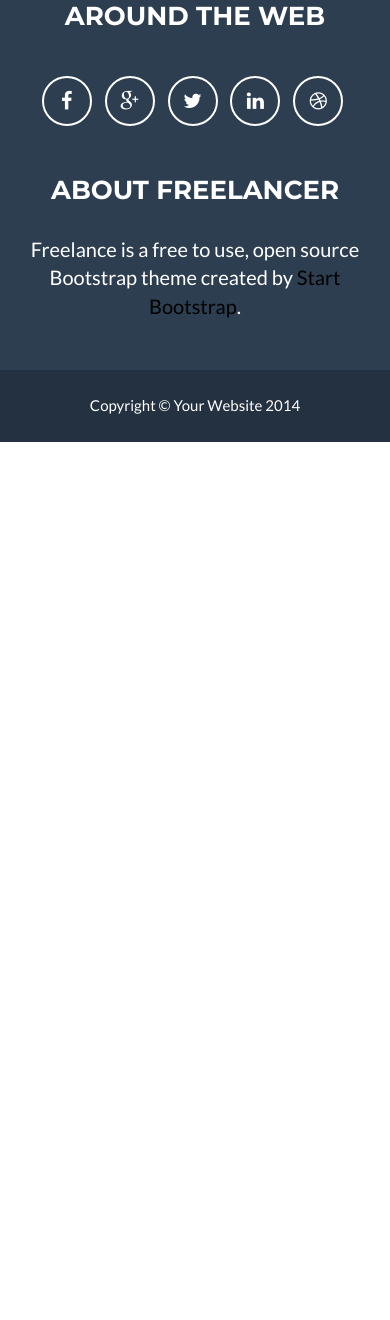
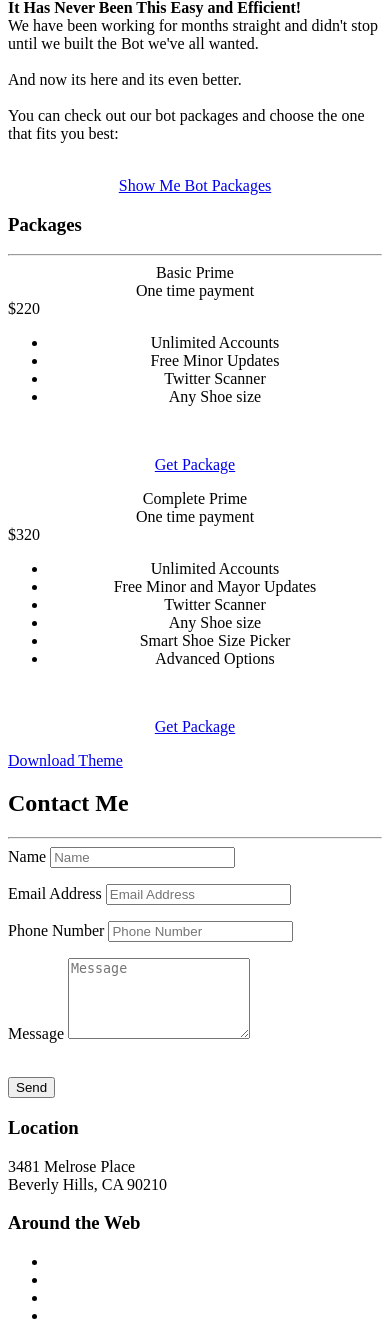
Before and after one commit to christianf21/metabuy-web, a CakePHP app: the page made by app/View/Pages/home.ctp in a window 390 px wide; the page is wider, and only the part inside the window is pictured. Shown: the part 4144-5464 px from the top of that part. Before the commit the page ends 4586 px from the top of that part, so only its background shows below. Run offline with PHP 8.4 and a stand-in for CakePHP, Linux system fonts and the light colour scheme; the template is opened without the code that fills it, so the values that code supplies are empty; some libraries are stand-ins or nearby versions; grey boxes are pictures that could not be loaded.

Commit message:
Added text and new styles

```diff
--- a/app/View/Elements/navbar.ctp
+++ b/app/View/Elements/navbar.ctp
@@ -9,7 +9,10 @@
                     <span class="icon-bar"></span>
                     <span class="icon-bar"></span>
                 </button>
-                <a class="navbar-brand" href="#page-top">prime <span style="color:black;">nikebot</span></a>
+                <a class="navbar-brand" href="#page-top">
+                    prime
+                    <span style="color:black;">nikebot</span>
+                    <span class="label label-default" id="new-label">New</span></a>
             </div>
 
             <!-- Collect the nav links, forms, and other content for toggling -->
--- a/app/View/Pages/home.ctp
+++ b/app/View/Pages/home.ctp
@@ -1,35 +1,5 @@
 <!DOCTYPE html>
 <html lang="en">
-
-<head>
-
-    <meta charset="utf-8">
-    <meta http-equiv="X-UA-Compatible" content="IE=edge">
-    <meta name="viewport" content="width=device-width, initial-scale=1">
-    <meta name="description" content="">
-    <meta name="author" content="">
-
-    <title>Freelancer - Start Bootstrap Theme</title>
-
-    <!-- Bootstrap Core CSS - Uses Bootswatch Flatly Theme: http://bootswatch.com/flatly/ -->
-    <link href="css/bootstrap.min.css" rel="stylesheet">
-
-    <!-- Custom CSS -->
-    <link href="css/freelancer.css" rel="stylesheet">
-
-    <!-- Custom Fonts -->
-    <link href="font-awesome/css/font-awesome.min.css" rel="stylesheet" type="text/css">
-    <link href="http://fonts.googleapis.com/css?family=Montserrat:400,700" rel="stylesheet" type="text/css">
-    <link href="http://fonts.googleapis.com/css?family=Lato:400,700,400italic,700italic" rel="stylesheet" type="text/css">
-
-    <!-- HTML5 Shim and Respond.js IE8 support of HTML5 elements and media queries -->
-    <!-- WARNING: Respond.js doesn't work if you view the page via file:// -->
-    <!--[if lt IE 9]>
-        <script src="https://oss.maxcdn.com/libs/html5shiv/3.7.0/html5shiv.js"></script>
-        <script src="https://oss.maxcdn.com/libs/respond.js/1.4.2/respond.min.js"></script>
-    <![endif]-->
-
-</head>
 
 <body id="page-top" class="index">
 
@@ -44,8 +14,8 @@
                     <div class="intro-text">
                         <span class="name">All the best in one</span>
                         <hr class="star-light">
-                        <span class="skills">We're not the first bot, but we sure are the first to gather all the best features from other bots, <br />
-                                            we took out the unnecesesary ones, made it smarter and we grouped them all into one:<br /> easy to use, sleek looking, cross-platform and efficient bot.</span>
+                        <span class="skills">We're not the first, but we've been studying how people use bots and gathered the best features, <br />
+                                            took out the unnecesesary ones, made it smarter and we grouped them all into one:<br /> easy to use, sleek looking, cross-platform and efficient bot.</span>
                     </div>
                 </div>
             </div>
@@ -57,72 +27,89 @@
         <div class="container">
             <div class="row">
                 <div class="col-lg-12 text-center">
-                    <h2>Why Prime Bot</h2>
+                    <h3 style="font-size:32px;"><span style="color:rgb(0, 148, 213);">Why Choose:</span> Prime NikeBot</h3>
                     <hr class="star-primary">
                 </div>
             </div>
             <div class="row">
+                <div class="col-sm-4">
+
+                    <table class="table table-hover features-table">
+                        <tbody>
+                            <tr>
+                                <td class="icon-td"><img class="check-icon" src="<?php echo $this->base."/img/check.png" ?>"></td>
+                                <td>Unlimited Accounts</td>
+                            </tr>
+                            <tr>
+                                <td class="icon-td"><img class="check-icon" src="<?php echo $this->base."/img/check.png" ?>"></td>
+                                <td>Countdown Support</td>
+                            </tr>
+                            <tr>
+                                <td class="icon-td"><img class="check-icon" src="<?php echo $this->base."/img/check.png" ?>"></td>
+                                <td>Any Size Support</td>
+                            </tr>
+                            <tr>
+                                <td class="icon-td"><img class="check-icon" src="<?php echo $this->base."/img/check.png" ?>"></td>
+                                <td>Very Easy to Use (No Setup Required)</td>
+                            </tr>
+                            <tr>
+                                <td class="icon-td"><img class="check-icon" src="<?php echo $this->base."/img/check.png" ?>"></td>
+                                <td>Multi-threaded</td>
+                            </tr>
+                            <tr>
+                                <td class="icon-td"><img class="check-icon" src="<?php echo $this->base."/img/check.png" ?>"></td>
+                                <td>Advanced tweeking options</td>
+                            </tr>
+                        </tbody>
+                    </table>
+
+                </div>
+
+                <div class="col-sm-4">
+                    <table class="table table-hover features-table">
+                        <tbody>
+                            <tr>
+                                <td class="icon-td"><img class="check-icon" src="<?php echo $this->base."/img/check.png" ?>"></td>
+                                <td>Free Updates Forever*</td>
+                            </tr>
+                            <tr>
+                                <td class="icon-td"><img class="check-icon" src="<?php echo $this->base."/img/check.png" ?>"></td>
+                                <td>Smart Shoesize Picker</td>
+                            </tr>
+                            <tr>
+                                <td class="icon-td"><img class="check-icon" src="<?php echo $this->base."/img/check.png" ?>"></td>
+                                <td>Cross-platform Support</td>
+                            </tr>
+                            <tr>
+                                <td class="icon-td"><img class="check-icon" src="<?php echo $this->base."/img/check.png" ?>"></td>
+                                <td>No twitter API request limits</td>
+                            </tr>
+                            <tr>
+                                <td class="icon-td"><img class="check-icon" src="<?php echo $this->base."/img/check.png" ?>"></td>
+                                <td>Profesionally programmed Bot</td>
+                            </tr>
+                            <tr>
+                                <td class="icon-td"><img class="check-icon" src="<?php echo $this->base."/img/check.png" ?>"></td>
+                                <td>Automatically checks for updates</td>
+                            </tr>
+                        </tbody>
+                    </table>
+                </div>
+
                 <div class="col-sm-4 portfolio-item">
-                    <a href="#portfolioModal1" class="portfolio-link" data-toggle="modal">
-                        <div class="caption">
-                            <div class="caption-content">
-                                <i class="fa">222</i>
+                        <div class="panel panel-success">
+                            <div class="panel-heading" style="font-weight: bold;">It Has Never Been This Easy and Efficient!</div>
+                            <div class="panel-body">
+                                We have been working for months straight and didn't stop until we built the Bot we've all wanted.<br /><br /> And now its here and its even better.
+                              <br /><br />
+                              You can check out our bot packages and choose the one that fits you best:<br /><br />
+                              <p style="text-align:center;">
+                                  <a href="#" class="btn btn-primary" id="why-button">Show Me Bot Packages</a>
+                              </p>
                             </div>
                         </div>
-                        <img src="img/portfolio/cabin.png" class="img-responsive" alt="">
-                    </a>
                 </div>
-                <div class="col-sm-4 portfolio-item">
-                    <a href="#portfolioModal2" class="portfolio-link" data-toggle="modal">
-                        <div class="caption">
-                            <div class="caption-content">
-                                <i class="fa fa-search-plus fa-3x"></i>
-                            </div>
-                        </div>
-                        <img src="img/portfolio/cake.png" class="img-responsive" alt="">
-                    </a>
-                </div>
-                <div class="col-sm-4 portfolio-item">
-                    <a href="#portfolioModal3" class="portfolio-link" data-toggle="modal">
-                        <div class="caption">
-                            <div class="caption-content">
-                                <i class="fa fa-search-plus fa-3x"></i>
-                            </div>
-                        </div>
-                        <img src="img/portfolio/circus.png" class="img-responsive" alt="">
-                    </a>
-                </div>
-                <div class="col-sm-4 portfolio-item">
-                    <a href="#portfolioModal4" class="portfolio-link" data-toggle="modal">
-                        <div class="caption">
-                            <div class="caption-content">
-                                <i class="fa fa-search-plus fa-3x"></i>
-                            </div>
-                        </div>
-                        <img src="img/portfolio/game.png" class="img-responsive" alt="">
-                    </a>
-                </div>
-                <div class="col-sm-4 portfolio-item">
-                    <a href="#portfolioModal5" class="portfolio-link" data-toggle="modal">
-                        <div class="caption">
-                            <div class="caption-content">
-                                <i class="fa fa-search-plus fa-3x"></i>
-                            </div>
-                        </div>
-                        <img src="img/portfolio/safe.png" class="img-responsive" alt="">
-                    </a>
-                </div>
-                <div class="col-sm-4 portfolio-item">
-                    <a href="#portfolioModal6" class="portfolio-link" data-toggle="modal">
-                        <div class="caption">
-                            <div class="caption-content">
-                                <i class="fa fa-search-plus fa-3x"></i>
-                            </div>
-                        </div>
-                        <img src="img/portfolio/submarine.png" class="img-responsive" alt="">
-                    </a>
-                </div>
-            </div>
+
         </div>
     </section>
 
@@ -131,23 +118,87 @@
         <div class="container">
             <div class="row">
                 <div class="col-lg-12 text-center">
-                    <h2>About</h2>
+                    <h3>Packages</h3>
                     <hr class="star-light">
                 </div>
             </div>
+
+
             <div class="row">
-                <div class="col-lg-4 col-lg-offset-2">
-                    <p>Freelancer is a free bootstrap theme created by Start Bootstrap. The download includes the complete source files including HTML, CSS, and JavaScript as well as optional LESS stylesheets for easy customization.</p>
+                <div class="col-lg-3 col-lg-offset-2">
+
+                    <div class="panel panel-default">
+
+                        <div class="panel-heading package-head" style="text-align: center;">
+                            Basic Prime
+                            <div class="package-info">
+                                One time payment
+                            </div>
+                        </div>
+
+                        <div class="panel-body" style="color:black;">
+                            <div class="package-price">
+                                $220
+                            </div>
+                        </div>
+
+                        <ul class="list-group" style="color:black;text-align: center;">
+                            <li class="list-group-item normal-row">Unlimited Accounts</li>
+                            <li class="list-group-item normal-row">Free Minor Updates</li>
+                            <li class="list-group-item normal-row">Twitter Scanner</li>
+                            <li class="list-group-item normal-row">Any Shoe size</li>
+                        </ul>
+                        <br />
+                        <p style="text-align:center;">
+                              <a href="#" class="btn btn-primary" id="why-button">Get Package</a>
+                        </p>
+                    </div>
+
                 </div>
-                <div class="col-lg-4">
-                    <p>Whether you're a student looking to showcase your work, a professional looking to attract clients, or a graphic artist looking to share your projects, this template is the perfect starting point!</p>
+
+                <div class="col-lg-3 col-lg-offset-2">
+
+                    <div class="panel panel-default">
+
+                        <div class="panel-heading package-head complete-prime" style="text-align: center;">
+                            Complete Prime
+                            <div class="package-info">
+                                One time payment
+                            </div>
+                        </div>
+
+                        <div class="panel-body" style="color:black;">
+                            <div class="package-price">
+                                $320
+                            </div>
+                        </div>
+
+                        <ul class="list-group" style="color:black;text-align: center;">
+                             <li class="list-group-item normal-row">Unlimited Accounts</li>
+                            <li class="list-group-item normal-row">Free Minor and Mayor Updates</li>
+                            <li class="list-group-item normal-row">Twitter Scanner</li>
+                            <li class="list-group-item normal-row">Any Shoe size</li>
+                            <li class="list-group-item normal-row">Smart Shoe Size Picker</li>
+                            <li class="list-group-item normal-row">Advanced Options</li>
+                        </ul>
+                        <br />
+                        <p style="text-align:center;">
+                              <a href="#" class="btn btn-primary" id="why-button">Get Package</a>
+                        </p>
+                    </div>
+
                 </div>
-                <div class="col-lg-8 col-lg-offset-2 text-center">
+
+
+
+                <div class="col-lg-3 col-lg-offset-2 text-center">
                     <a href="#" class="btn btn-lg btn-outline">
                         <i class="fa fa-download"></i> Download Theme
                     </a>
                 </div>
             </div>
+
+
         </div>
     </section>
 
--- a/app/webroot/css/freelancer.css
+++ b/app/webroot/css/freelancer.css
@@ -70,7 +70,7 @@ hr.star-light {
 
 hr.star-light:after {
     color: #fff;
-    background-color: #18bc9c;
+    background-color: #0094D5;
 }
 
 hr.star-primary {
@@ -106,12 +106,12 @@ header .intro-text .name {
     display: block;
     text-transform: uppercase;
     font-family: Montserrat,"Helvetica Neue",Helvetica,Arial,sans-serif;
-    font-size: 2em;
+    font-size: 18px;
     font-weight: 700;
 }
 
 header .intro-text .skills {
-    font-size: 1.25em;
+    font-size: 1em;
     font-weight: 300;
 }
 
@@ -122,11 +122,11 @@ header .intro-text .skills {
     }
 
     header .intro-text .name {
-        font-size: 4.75em;
+        font-size: 3.75em;
     }
 
     header .intro-text .skills {
-        font-size: 1.75em;
+        font-size: 21px;
     }
 }
 
@@ -178,7 +178,7 @@ header .intro-text .skills {
 }
 
 section {
-    padding: 100px 0;
+    padding: 52px 0;
 }
 
 section h2 {
@@ -188,7 +188,7 @@ section h2 {
 
 section.success {
     color: #fff;
-    background: #18bc9c;
+    background: #2C3E50;
 }
 
 section.success a,
@@ -197,7 +197,6 @@ section.success a:focus,
 section.success a:active,
 section.success a.active {
     outline: 0;
-    color: #2c3e50;
 }
 
 @media(max-width:767px) {
@@ -281,7 +280,7 @@ section.success a.active {
 .btn-outline:active,
 .btn-outline.active {
     border: solid 2px #fff;
-    color: #18bc9c;
+    color: #2C3E50;
     background: #fff;
 }
 
@@ -464,3 +463,61 @@ footer .footer-below {
     display: none;
     opacity: 0;
 }
+
+.check-icon{
+    width:21px;
+}
+
+.features-table td{
+    vertical-align: bottom;
+}
+
+.features-table tr{
+    height:60px;
+}
+
+.icon-td
+{
+    width: 38px !important;
+}
+
+#why-button
+{
+    background-color: #0094D5;
+    border-color: #0094D5;
+}
+
+#why-button:hover{
+    background-color: #2C3E50;
+    border-color: #2C3E50;
+}
+
+#new-label
+{
+    vertical-align: middle;
+    margin-left: 15px;
+    font-size:10px;
+}
+
+.package-head{
+    height:69px;
+    color:#d64915 !important;
+    font-weight: bold;
+    text-transform: uppercase;
+    background-color:#FCC900 !important;
+}
+
+.complete-prime{
+    background-color: #F4A922 !important;
+}
+
+.package-info
+{
+    color:white;
+    text-transform: none;
+}
+
+.package-price{
+    text-align: center;
+    font-size:40px;
+}
```
Also changed, not shown: app/Controller/PagesController.php (+7 -7 lines), app/View/Layouts/default.ctp (+31 -2 lines).
